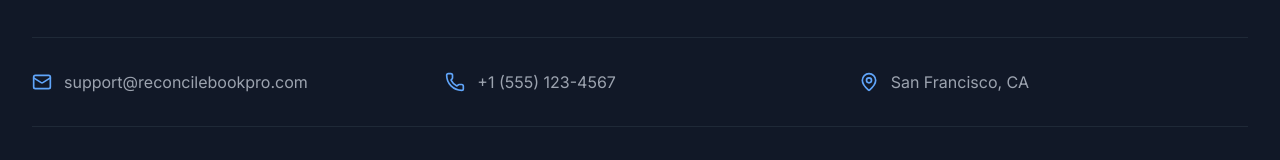
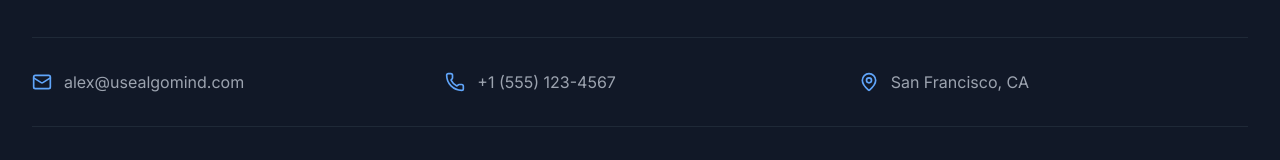
Before and after one commit to algominds35/bank-reconciliation-tool, a Next.js app: page / in a window 1280 px wide. Shown: the part 6759-6919 px from the top of the page. Built offline with nearby package versions, Linux system fonts and the light colour scheme.

Commit message:
Updated contact email to alex@usealgomind.com in Footer and FAQ components

```diff
--- a/src/components/FAQ.tsx
+++ b/src/components/FAQ.tsx
@@ -94,7 +94,7 @@ const FAQ = () => {
         <div className="text-center mt-12">
           <p className="text-gray-600 mb-4">Still have questions?</p>
           <a
-            href="mailto:support@reconcilebookpro.com"
+                            href="mailto:alex@usealgomind.com"
             className="inline-flex items-center px-6 py-3 bg-blue-600 text-white font-semibold rounded-lg hover:bg-blue-700 transition-colors"
           >
             Contact Support
--- a/src/components/Footer.tsx
+++ b/src/components/Footer.tsx
@@ -73,7 +73,7 @@ const Footer = () => {
           <div className="grid grid-cols-1 md:grid-cols-3 gap-6">
             <div className="flex items-center">
               <Mail className="h-5 w-5 text-blue-400 mr-3" />
-              <span className="text-gray-400">support@reconcilebookpro.com</span>
+              <span className="text-gray-400">alex@usealgomind.com</span>
             </div>
             <div className="flex items-center">
               <Phone className="h-5 w-5 text-blue-400 mr-3" />
```
